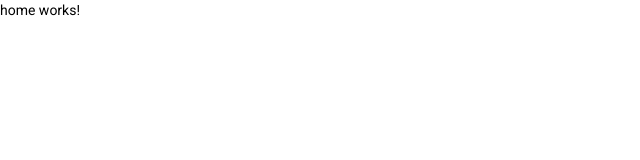
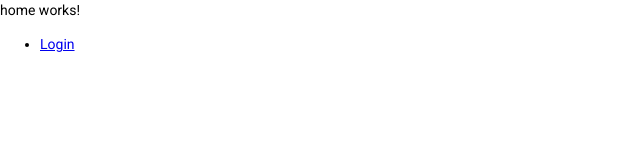
Before and after one commit to rniemand/rn-angular-core, an Angular app: page / in a window 1280 px wide. Shown: the top 160 px of the page, without its empty margins (0-640 px from the left). Built offline with nearby package versions, Linux system fonts and the light colour scheme.

Commit message:
Login flow working

```diff
--- a/src/app/app-routing.module.ts
+++ b/src/app/app-routing.module.ts
@@ -5,6 +5,7 @@ import { LoginComponent } from './views/login/login.component';
 
 const routes: Routes = [
   { path: '', component: HomeComponent },
+  { path: 'home', component: HomeComponent },
   { path: 'login', component: LoginComponent }
 ];
 
--- a/src/app/views/home/home.component.html
+++ b/src/app/views/home/home.component.html
@@ -1 +1,7 @@
 <p>home works!</p>
+
+<ul>
+  <li>
+    <a [routerLink]="['/login']">Login</a>
+  </li>
+</ul>
--- a/src/lib/rn-angular-core/services/auth.service.ts
+++ b/src/lib/rn-angular-core/services/auth.service.ts
@@ -291,7 +291,7 @@ export class AuthService {
 
     this._logger.trace2('updateAuthToken', `updating token (${token.length} bytes)`);
     this._currentToken = token;
-    //this.storage.setItem(KEY_TOKEN, token);
+    this._storage.setItem(KEY_TOKEN, token);
   }
 
   public getAuthToken = () => {
```
